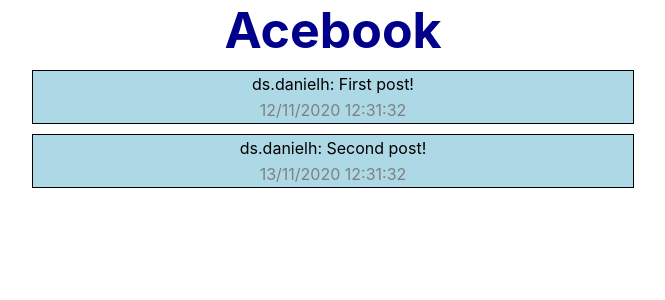
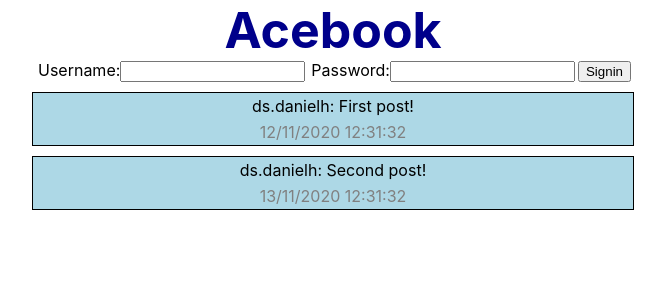
Before and after one commit to dan-holmes/AcebookFrontend, a React (Create React App) app: page / in a window 1280 px wide. Shown: the top 300 px of the page, without its empty margins (307-972 px from the left). Built offline with nearby package versions, Linux system fonts and the light colour scheme.

Commit message:
Added sign in form.

```diff
--- a/src/App.css
+++ b/src/App.css
@@ -37,6 +37,10 @@
   }
 }
 
+label {
+  padding: 3px;
+}
+
 .header {
   font-size: 50px;
   font-weight: bold;
--- a/src/App.js
+++ b/src/App.js
@@ -1,5 +1,6 @@
 import PostList from './PostList.js'
 import Header from './Header.js'
+import SigninForm from './SigninForm.js'
 import './App.css';
 
 let post1 = {
@@ -22,6 +23,7 @@
   return (
     <div className="App">
       <Header />
+      <SigninForm />
       <PostList posts={posts} />
     </div>
   );
--- /dev/null
+++ b/src/SigninForm.js
@@ -0,0 +1,46 @@
+import React from 'react';
+
+class SigninForm extends React.Component {
+  constructor(props) {
+    super(props);
+    this.state = {
+      username: '',
+      password: ''
+    }
+
+    this.handleSubmit = this.handleSubmit.bind(this);
+    this.handleChange = this.handleChange.bind(this);
+  }
+
+  handleChange(event) {
+    const target = event.target;
+    const value = target.value;
+    const name = target.name;
+    this.setState({
+      [name]: value
+    });
+  }
+
+  handleSubmit(event) {
+    alert(`Submitted! Username: ${this.state.username}. Password: ${this.state.password}`)
+    event.preventDefault();
+  }
+
+  render() {
+    return (
+      <form onSubmit={this.handleSubmit}>
+        <label>
+          Username:
+          <input name="username" type="text" value={this.state.username} onChange={this.handleChange} />
+        </label>
+        <label>
+          Password:
+          <input name="password" type="password" value={this.state.password} onChange={this.handleChange} />
+        </label>
+        <input type="submit" value="Signin" />
+      </form>
+    )
+  }
+}
+
+export default SigninForm;
```
Also changed, not shown: 1 other file (tests, documents, lock files or other folders).
